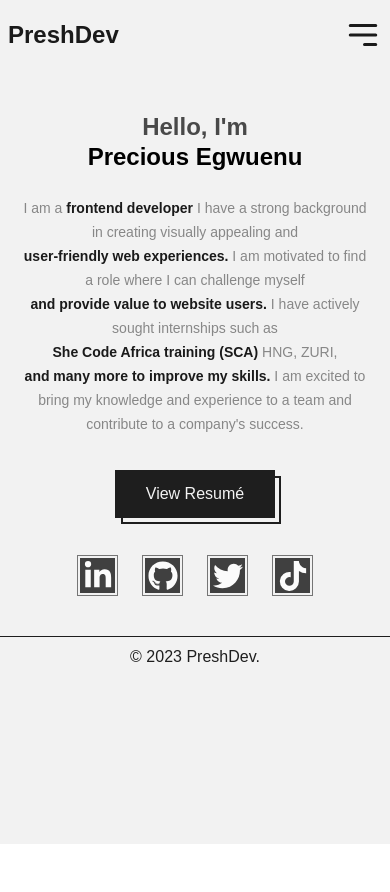
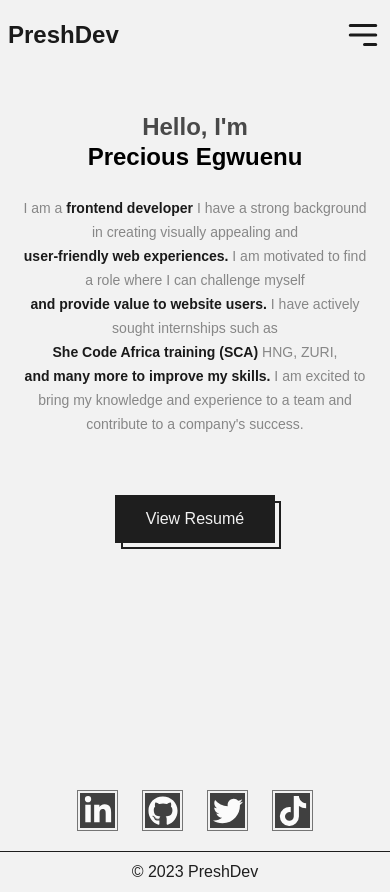
Before and after one commit to preshpi/portfolio_, a React (Vite) app: page / in a window 390 px wide. Before the commit the page ends 844 px from the top, so only its background shows below. Built offline with nearby package versions, Linux system fonts and the light colour scheme; a web font is replaced by a local one.

Commit message:
fix: layout

```diff
--- a/src/App.jsx
+++ b/src/App.jsx
@@ -31,7 +31,7 @@ function App() {
     <>
       {/* Large screen */}
       <div className="items-center justify-center h-[100vh] bg-resume dark:bg-bgblack transition-colors duration-300 lg:block hidden">
-        <div className="max-w-screen-xl w-[80%] mx-auto h-[100%]">
+        <div className="max-w-screen-xl w-[85%] mx-auto h-[100%]">
           <div className="flex items-end justify-end mb-5 pt-[10px]">
             <UseDarkmode />
           </div>
@@ -69,7 +69,7 @@ function App() {
       </div>
 
       {/* small screen & tablet */}
-      <div className="lg:hidden  min-h-screen block bg-resume dark:bg-bgblack transition-colors duration-300">
+      <div className="lg:hidden block min-h-[100vh] bg-resume dark:bg-bgblack transition-colors duration-300">
         <MobileNav />
         <Routes>
           <Route path="/" element={<MobileAbout />} />
@@ -78,7 +78,6 @@ function App() {
           <Route path="skills" element={<MobileSkills />} />
           <Route path="contact" element={<MobileContact />} />
         </Routes>
-        <Socials />
         <Footer />
       </div>
     </>
--- a/src/components/Footer.jsx
+++ b/src/components/Footer.jsx
@@ -1,10 +1,14 @@
 import React from "react";
-
+import Socials from "./Socials"
 function Footer() {
   return (
-    <div className="bottom-0 mt-[40px] flex justify-center items-center border-t dark:border-resume border-darkgrey">
-      <p className="text-darkgrey dark:text-resume py-2 px-2">© 2023 PreshDev.</p>
+    <>
+      <Socials />
+    <div className="mt-5 flex justify-center items-center border-t dark:border-resume border-darkgrey">
+      <p className="text-darkgrey dark:text-resume py-2 px-2">© 2023 PreshDev</p>
     </div>
+    </>
+
   );
 }
 
--- a/src/components/MobileNav.jsx
+++ b/src/components/MobileNav.jsx
@@ -65,7 +65,7 @@ function MobileNav() {
   };
 
   return (
-    <div className="w-[100%] h-[80px] z-10">
+    <div className="w-[100%] h-[80px] z-10 relative top-0">
       <div className="flex justify-between items-center pt-4 p-2">
         <h1 className="font-[700] text-[24px] leading-[30.62px] text-secondary">
           <Link
--- a/src/components/Socials.jsx
+++ b/src/components/Socials.jsx
@@ -58,7 +58,7 @@ const Socials = () => {
 
   return (
     <div>
-      <div className="mt-[53px] flex lg:justify-start justify-center lg:items-start items-center">
+      <div className="mt-[45px] flex lg:justify-start justify-center lg:items-start items-center">
         <motion.ul
           variants={socialcontainer}
           initial="hidden"
--- a/src/pages/About/Heroabout.jsx
+++ b/src/pages/About/Heroabout.jsx
@@ -48,7 +48,7 @@ function Heroabout() {
         })}
       </p>
 
-      <p className="text-[16px] leading-[26px] text-para dark:text-gray h-[192px] word-break mt-[24px] w-[543px]">
+      <p className="text-[16px] leading-[26px] text-para dark:text-gray h-[192px] word-break mt-[24px] w-[500px]">
         I am a{" "}
         <span className="text-secondary font-bold dark:text-white">
           {" "}
--- a/src/pages/About/MobileAbout.jsx
+++ b/src/pages/About/MobileAbout.jsx
@@ -23,7 +23,7 @@ function MobileAbout() {
       initial="hidden"
       animate="visible"
       exit="exit"
-      className="mt-[32px] h-[100vw]"
+      className="mt-[32px]  h-[75vh]"
     >
       <div className="text-center grid items-center justify-center place-items-center">
         <div className="grid items-center justify-center text-center font-[700] leading-[30px] md:leading-[50px] text-[24px] md:text-[35px]">
@@ -31,7 +31,7 @@ function MobileAbout() {
           <span className="name dark:text-white">Precious Egwuenu</span>
         </div>
 
-        <p className="text-[14px] md:text-[20px] leading-[24px] md:leading-[35px] text-para dark:text-gray word-break mt-[24px] md:w-[550px] w-[350px] whitespace-no-wrap">
+        <p className="m-5 text-[14px] md:text-[20px] leading-[24px] md:leading-[35px] text-para dark:text-gray word-break mt-[24px] md:w-3/5 whitespace-no-wrap">
           I am a{" "}
           <span className="text-secondary font-bold dark:text-white">
             {" "}
@@ -59,7 +59,7 @@ function MobileAbout() {
         </p>
       </div>
 
-      <div className="mt-[34px] flex justify-center items-center">
+      <div className="mt-[10%] md:mt-[5%] flex justify-center items-center">
         <a
           href={resume}
           target="_blank"
--- a/tailwind.config.cjs
+++ b/tailwind.config.cjs
@@ -6,7 +6,7 @@ module.exports = {
     screens: {
       sm: "480px",
       md: "768px",
-      lg: "1024px",
+      lg: "1200px",
       xl: "1440px",
     },
     colors: {
```
